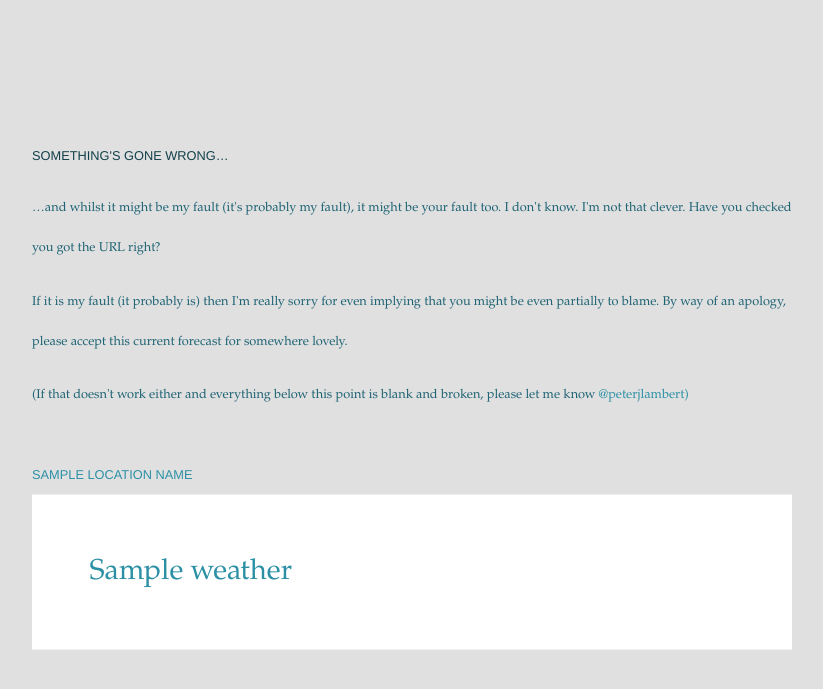
After one commit to peterjlambert/ridetheweather, a Flask app: template templates/error.html in a window 1280 px wide. The commit adds this page. Shown: the top 689 px of the page, without its empty margins (228-1051 px from the left). Run offline with Flask 2, Linux system fonts and the light colour scheme; the template is opened without the code that fills it: most values are stand-ins (such as "Sample title", 1, 10 or a date in 2020).

Commit message:
Added custom error pages. Added map linking. Added random locations for broken queries

```diff
--- a/app.py
+++ b/app.py
@@ -6,6 +6,7 @@ import time
 from pytz import timezone
 import pytz
 import geocoder
+import random
 
 app = Flask(__name__)
 
@@ -100,7 +101,7 @@ def getTheWeather(optLat, optLng, optUnits, club=''):
 
     def temp_description(temp):
         if temp <= 2:
-            tempDescription = 'a frost-bitey ' + readableTemperature(temp) + '. #stayindoors'
+            tempDescription = 'a frost-bitey ' + readableTemperature(temp) + '. #stayindoors! '
         elif temp > 2 and temp <= 7:
             tempDescription = "a blummin' nippy " + readableTemperature(temp) + '. '
         elif temp > 7 and temp <= 11:
@@ -175,27 +176,16 @@ def getTheWeather(optLat, optLng, optUnits, club=''):
 
     return showTheWeather()
 
+def getRandomLocation():
+    magic_locations = ['Tourmalet, France', 'Gavia, Italy', 'Roubaix Velodrome, Belgium',
+                       "L'Alpe d'Huez, France", 'Mont Ventoux, France',
+                       'Col du Galibier, France', 'Tan Hill, UK', 'Buttertubs, UK',
+                       'Fleet Moss, UK', 'Holme Moss, UK', 'Rosedale Chimney, UK', 'Liege, Belgium']
+    return random.choice(magic_locations)
 
-############
-## Routes ##
-############
+def getLatLng(location):
+    location = geocoder.google(location)
 
-@app.route("/")
-def main():
-    location = geocoder.google(optLocation)
-    locationLatLng = location.latlng
-    locationName = location.city + ', ' + location.country
-    locationLat = locationLatLng[0]
-    locationLng = locationLatLng[1]
-    weather = getTheWeather(locationLat, locationLng, optUnits)
-    charcount = len(weather)
-    return render_template('index.html', weather=weather, charcount=charcount, locationName=locationName, locationLat=locationLat, locationLng=locationLng)
-
-
-@app.route("/location/<location>")
-def local(location):
-    location = geocoder.google(location)
-    locationLatLng = location.latlng
     if location.city:
         locationName = location.city + ', ' + location.country
     elif location.state_long:
@@ -205,27 +195,60 @@ def local(location):
     else:
         locationName = ""
 
-    locationLat = locationLatLng[0]
-    locationLng = locationLatLng[1]
-    weather = getTheWeather(locationLat, locationLng, optUnits)
+    locationLatLng = location.latlng
+    if locationLatLng:
+        locationLat = locationLatLng[0]
+        locationLng = locationLatLng[1]
+        return (locationName, locationLat, locationLng);
+    else:
+        location = getLatLng(getRandomLocation())
+        return (location[0], location[1], location[2])
+
+############
+## Routes ##
+############
+
+@app.route("/")
+def main():
+    location = getLatLng(optLocation)
+    weather = getTheWeather(location[1], location[2], optUnits)
     charcount = len(weather)
-    return render_template('index.html', weather=weather, charcount=charcount, locationName=locationName, locationLat=locationLat, locationLng=locationLng)
+    return render_template('index.html', weather=weather, charcount=charcount, locationName=location[0], locationLat=location[1], locationLng=location[2])
+
+
+@app.route("/location/<location>")
+def local(location):
+    location = getLatLng(location)
+    weather = getTheWeather(location[1], location[2], optUnits)
+    charcount = len(weather)
+    return render_template('index.html', weather=weather, charcount=charcount, locationName=location[0], locationLat=location[1], locationLng=location[2])
 
 
 @app.route("/club/<clubname>")
 def club(clubname):
     if clubname == "vcyork":
-        location = geocoder.google('York, UK')
+        location = getLatLng('York, UK')
     else:
-        location = geocoder.google('Paris, France')
-    locationLatLng = location.latlng
-    locationName = location.city + ', ' + location.country
-    locationLat = locationLatLng[0]
-    locationLng = locationLatLng[1]
-    weather = getTheWeather(locationLat, locationLng, optUnits, clubname)
+        location = getLatLng('Paris, France')
+
+    weather = getTheWeather(location[1], location[2], optUnits)
     charcount = len(weather)
-    return render_template('index.html', weather=weather, charcount=charcount, locationName=clubname, locationLat=locationLat, locationLng=locationLng)
+    return render_template('index.html', weather=weather, charcount=charcount, locationName=location[0], locationLat=location[1], locationLng=location[2])
 
 
-# if __name__ == "__main__":
-#     app.run(host='0.0.0.0', debug=True)
+@app.errorhandler(404)
+def page_not_found(e):
+    location = getLatLng(getRandomLocation())
+    weather = getTheWeather(location[1], location[2], optUnits)
+    charcount = len(weather)
+    return render_template('error.html', weather=weather, charcount=charcount, locationName=location[0], locationLat=location[1], locationLng=location[2]), 404
+
+@app.errorhandler(500)
+def server_error(e):
+    location = getLatLng(getRandomLocation())
+    weather = getTheWeather(location[1], location[2], optUnits)
+    charcount = len(weather)
+    return render_template('error.html', weather=weather, charcount=charcount, locationName=location[0], locationLat=location[1], locationLng=location[2]), 500
+
+if __name__ == "__main__":
+    app.run(host='0.0.0.0', debug=True)
--- a/assets/stylesheets/main.scss
+++ b/assets/stylesheets/main.scss
@@ -28,15 +28,25 @@ h1{
     margin: 0;
     text-transform: uppercase;
 }
-p.chars{
-  text-align: right;
-  font-size: 17px;
+a{
+  color: #2C90A5;
+  text-decoration: none;
+  transition: color .3s ease;
+  &:hover{
+    color: #13404A;
+    text-decoration: underline;
+  }
+}
+
+.error{
+  color: #1E6374;
+  font-size: .8rem;
+  margin-bottom: 3em;
+  h1{
+    color: #13404A;
+  }
 }
 @media only screen and (max-width: 780px) {
-
-  h1{
-    font-size: 1.4rem;
-  }
   div.container{
     position: static;
     margin: 1em;
--- /dev/null
+++ b/templates/error.html
@@ -0,0 +1,17 @@
+{% extends "layout.html" %}
+{% block body %}
+
+<div class="error">
+	<h1>Something's gone wrong&hellip;</h1>
+	<p>&hellip;and whilst it might be my fault (it's probably my fault), it might be your fault too. I don't know. I'm not that clever. Have you checked you got the URL right?</p>
+	<p>If it is my fault (it probably is) then I'm really sorry for even implying that you might be even partially to blame. By way of an apology, please accept this current forecast for somewhere lovely.</p>
+	<p class="note">(If that doesn't work either and everything below this point is blank and broken, please let me know <a href="http://twitter.com/peterjlambert">@peterjlambert)</p>
+</div>
+
+{% if locationName %}<h1>{{ locationName }}</h1>{% endif %}
+<div class="forecast" data-characters="{{ charcount }}" data-lat-lng="{{locationLat}},{{locationLng}}">
+	{% if weather %}
+		{{weather}}
+	{% endif %}
+</div>
+{% endblock %}
--- a/templates/index.html
+++ b/templates/index.html
@@ -1,7 +1,7 @@
 {% extends "layout.html" %}
 {% block body %}
-<h1>{{ locationName }}</h1>
-<div class="forecast" data-characters="{{ charcount }}" data-lat-lng="{{locationLat}},{{locationLng}}">
+{% if locationName %}<h1><a href="http://maps.google.com/maps?q={{ locationLat }},{{ locationLng }}&ll={{ locationLat }},{{ locationLng }}&z=17">{{ locationName }}</a></h1>{% endif %}
+<div class="forecast" data-characters="{{ charcount }}" data-lat-lng="{{ locationLat }},{{ locationLng }}">
 	{% if weather %}
 		{{weather}}
 	{% endif %}
```
Also changed, not shown: static/assets/stylesheets/main.css.
